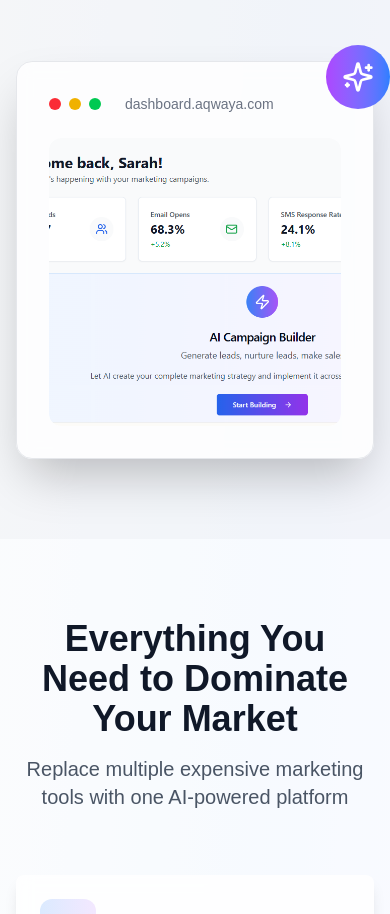
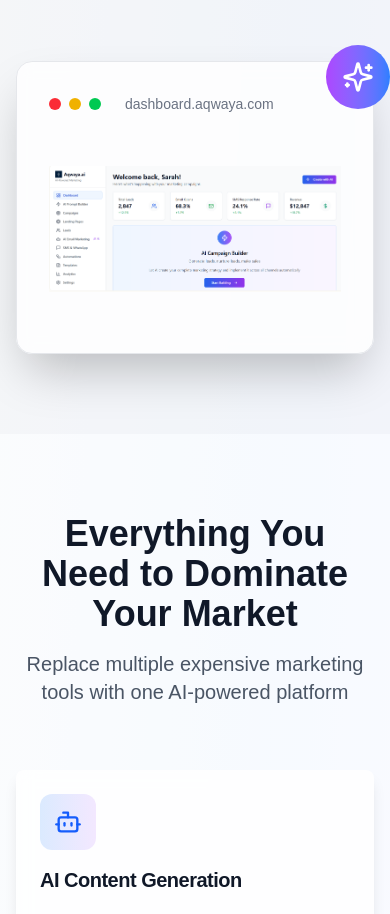
Before and after one commit to engamo/aqwaya, a Next.js app: page / in a window 390 px wide. Shown: the part 1640-2554 px from the top of the page. Built offline with nearby package versions, Linux system fonts and the light colour scheme.

Commit message:
update: landing page

```diff
--- a/src/app/page.tsx
+++ b/src/app/page.tsx
@@ -406,12 +406,12 @@ export default function Landing() {
                 </span>
               </div>
 
-              <div className="relative w-full h-72 sm:h-[512px] rounded-xl overflow-hidden">
+              <div className="relative w-full aspect-[16/10] sm:h-[512px] rounded-xl overflow-hidden">
                 <Image
                   src="/dashboard-preview.png"
                   alt="Aqwaya Dashboard Preview"
                   fill
-                  className="object-cover sm:object-contain rounded-xl"
+                  className="object-contain rounded-xl"
                 />
               </div>
             </div>
```
